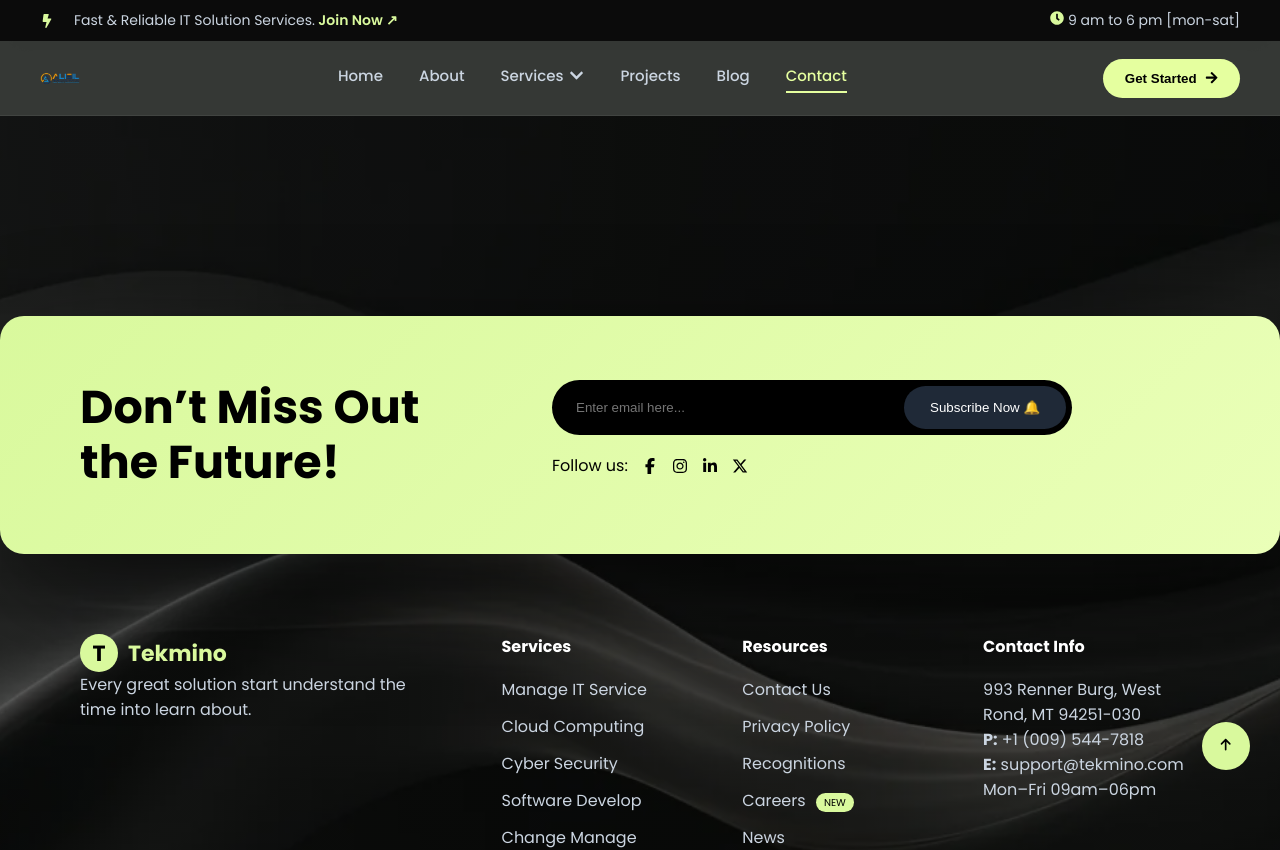
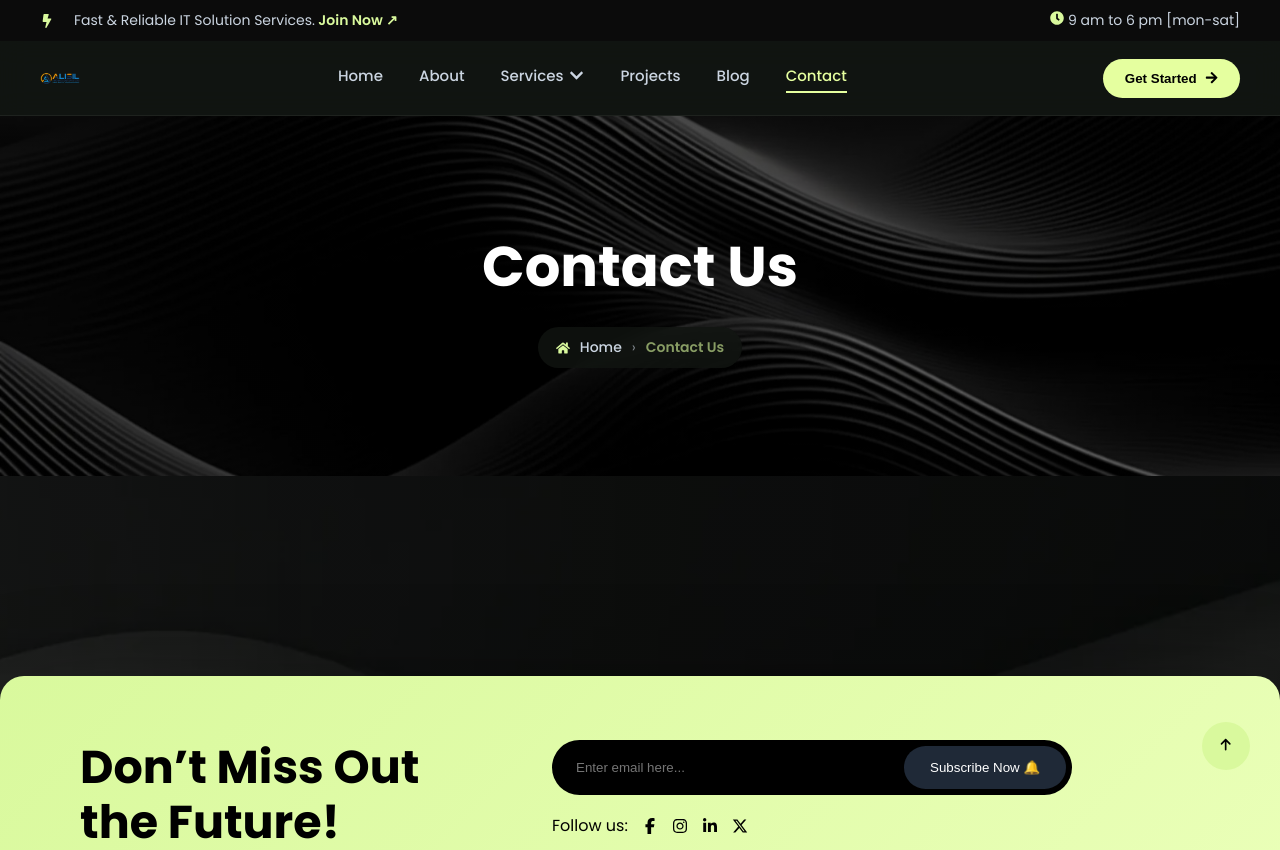
Before and after one commit to CODE-WITH-PRASANTA/Alisi-Technology, a React app in the folder Frontend/: page /contact in a window 1280 px wide. Shown: the top 850 px of the page. Built offline with nearby package versions, Linux system fonts and the light colour scheme; the HTML template or start-up script is replaced by a standard one.

Commit message:
Navbar & Footer done

```diff
--- a/Frontend/src/App.css
+++ b/Frontend/src/App.css
@@ -0,0 +1,3 @@
+body{
+    background-color: #0d0f0e;
+}
--- a/Frontend/src/App.jsx
+++ b/Frontend/src/App.jsx
@@ -4,6 +4,7 @@ import "./App.css";
 import Navbar from "./Pages/Navbar/Navbar";
 import Footer from "./Pages/Footer/Footer";
 import Home from "./Pages/Home/Home";
+import Contact from "./Pages/Contact/Contact";
 
 function App() {
   return (
@@ -12,6 +13,8 @@ function App() {
 
       <Routes>
         <Route path="/" element={<Home />} />
+
+        <Route path="/contact" element={<Contact />} />
       </Routes>
 
       <Footer />
--- /dev/null
+++ b/Frontend/src/Components/ContactBreadcrum/ContactBreadcrum.css
@@ -0,0 +1,115 @@
+@import url("https://fonts.googleapis.com/css2?family=Poppins:wght@400;500;600;700&display=swap");
+
+.contact-hero {
+  font-family: "Poppins", sans-serif;
+  min-height: 360px;
+  display: flex;
+  align-items: center;
+  justify-content: center;
+  text-align: center;
+
+  /* 🔥 TWO BACKGROUND IMAGES */
+  background-image:
+    linear-gradient(
+      rgba(0, 0, 0, 0.629),
+      rgba(0, 0, 0, 0.577)
+    ),
+    url("../../Assets/breadcrum.jpeg");
+
+
+  background-size:
+    cover,
+    cover,
+    cover;
+
+  background-position:
+    center,
+    center,
+    center;
+
+  background-repeat: no-repeat;
+}
+
+.contact-hero-overlay {
+  padding: 40px 20px;
+}
+
+/* ================= TITLE ================= */
+
+.contact-hero h1 {
+  font-size: 56px;
+  font-weight: 700;
+  color: #ffffff;
+  margin-bottom: 18px;
+}
+
+/* ================= BREADCRUMB ================= */
+
+.contact-breadcrumb {
+  display: inline-flex;
+  align-items: center;
+  gap: 10px;
+  background: rgba(18, 22, 18, 0.75);
+  padding: 10px 18px;
+  border-radius: 999px;
+  font-size: 14px;
+  color: #cbd5e1;
+  backdrop-filter: blur(6px);
+}
+
+.contact-breadcrumb svg {
+  color: #d9f99d;
+  font-size: 14px;
+}
+
+.contact-breadcrumb a {
+  color: #cbd5e1;
+  text-decoration: none;
+  font-weight: 500;
+}
+
+.contact-breadcrumb a:hover {
+  color: #d9f99d;
+}
+
+.contact-breadcrumb span {
+  opacity: 0.6;
+}
+
+.contact-breadcrumb .active {
+  color: #d9f99d;
+  font-weight: 600;
+}
+
+/* ================= RESPONSIVE ================= */
+
+@media (max-width: 992px) {
+  .contact-hero {
+    min-height: 300px;
+  }
+
+  .contact-hero h1 {
+    font-size: 44px;
+  }
+}
+
+@media (max-width: 600px) {
+  .contact-hero {
+    min-height: 260px;
+  }
+
+  .contact-hero h1 {
+    font-size: 34px;
+  }
+
+  .contact-breadcrumb {
+    font-size: 13px;
+    padding: 8px 14px;
+  }
+}
+
+@media (max-width: 420px) {
+  .contact-hero h1 {
+    font-size: 28px;
+  }
+}
--- /dev/null
+++ b/Frontend/src/Components/ContactBreadcrum/ContactBreadcrum.jsx
@@ -0,0 +1,23 @@
+import React from "react";
+import "./ContactBreadcrum.css";
+import { FaHome } from "react-icons/fa";
+import { Link } from "react-router-dom";
+
+const ContactBreadcrum = () => {
+  return (
+    <section className="contact-hero">
+      <div className="contact-hero-overlay">
+        <h1>Contact Us</h1>
+
+        <div className="contact-breadcrumb">
+          <FaHome />
+          <Link to="/">Home</Link>
+          <span>›</span>
+          <span className="active">Contact Us</span>
+        </div>
+      </div>
+    </section>
+  );
+};
+
+export default ContactBreadcrum;
--- /dev/null
+++ b/Frontend/src/Pages/Contact/Contact.jsx
@@ -0,0 +1,12 @@
+import React from 'react'
+import ContactBreadcrum from '../../Components/ContactBreadcrum/ContactBreadcrum'
+
+const Contact = () => {
+  return (
+    <div>
+      <ContactBreadcrum/>
+    </div>
+  )
+}
+
+export default Contact
```
Also changed, not shown: Frontend/src/Assets/breadcrum.jpeg (added).
